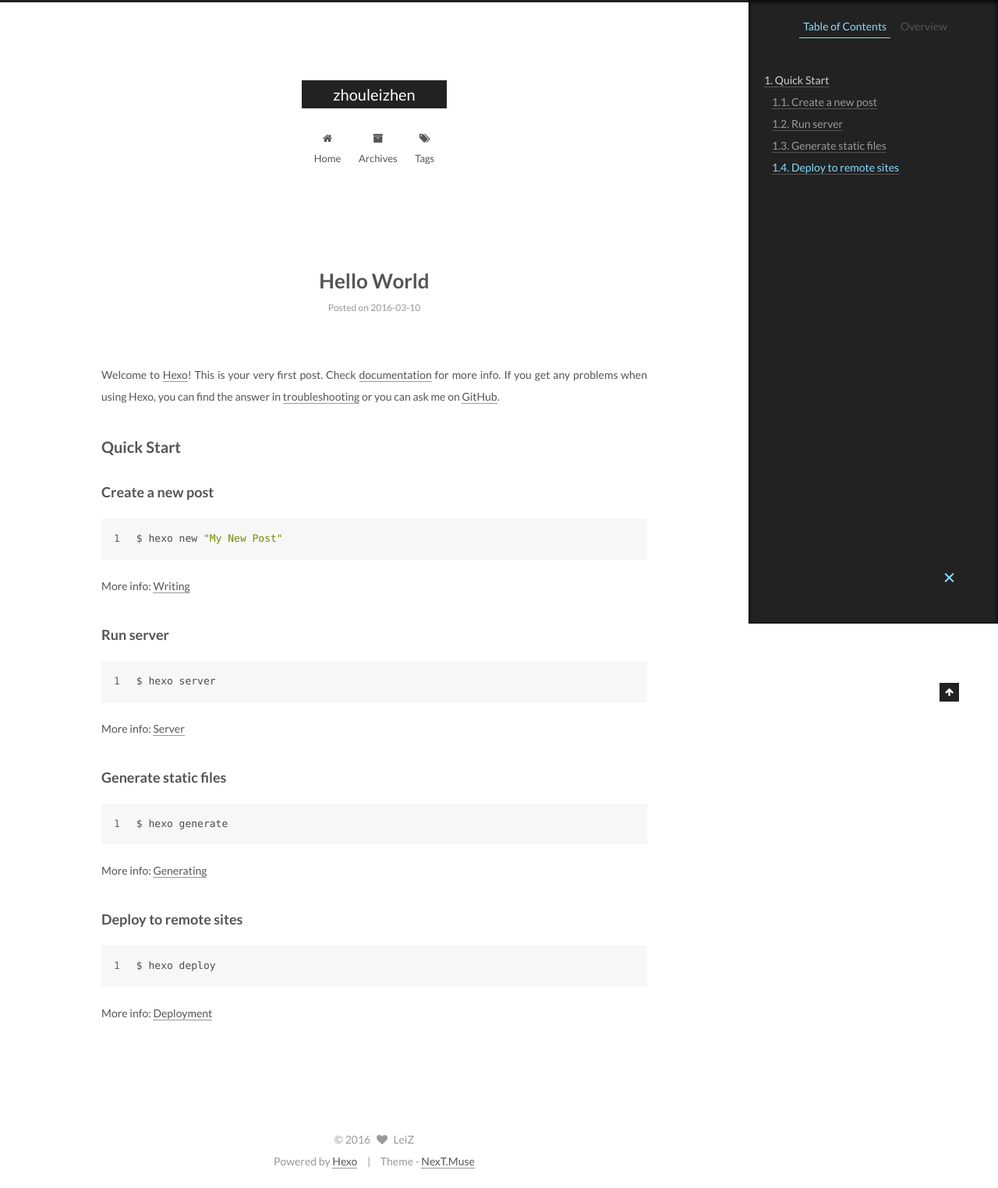
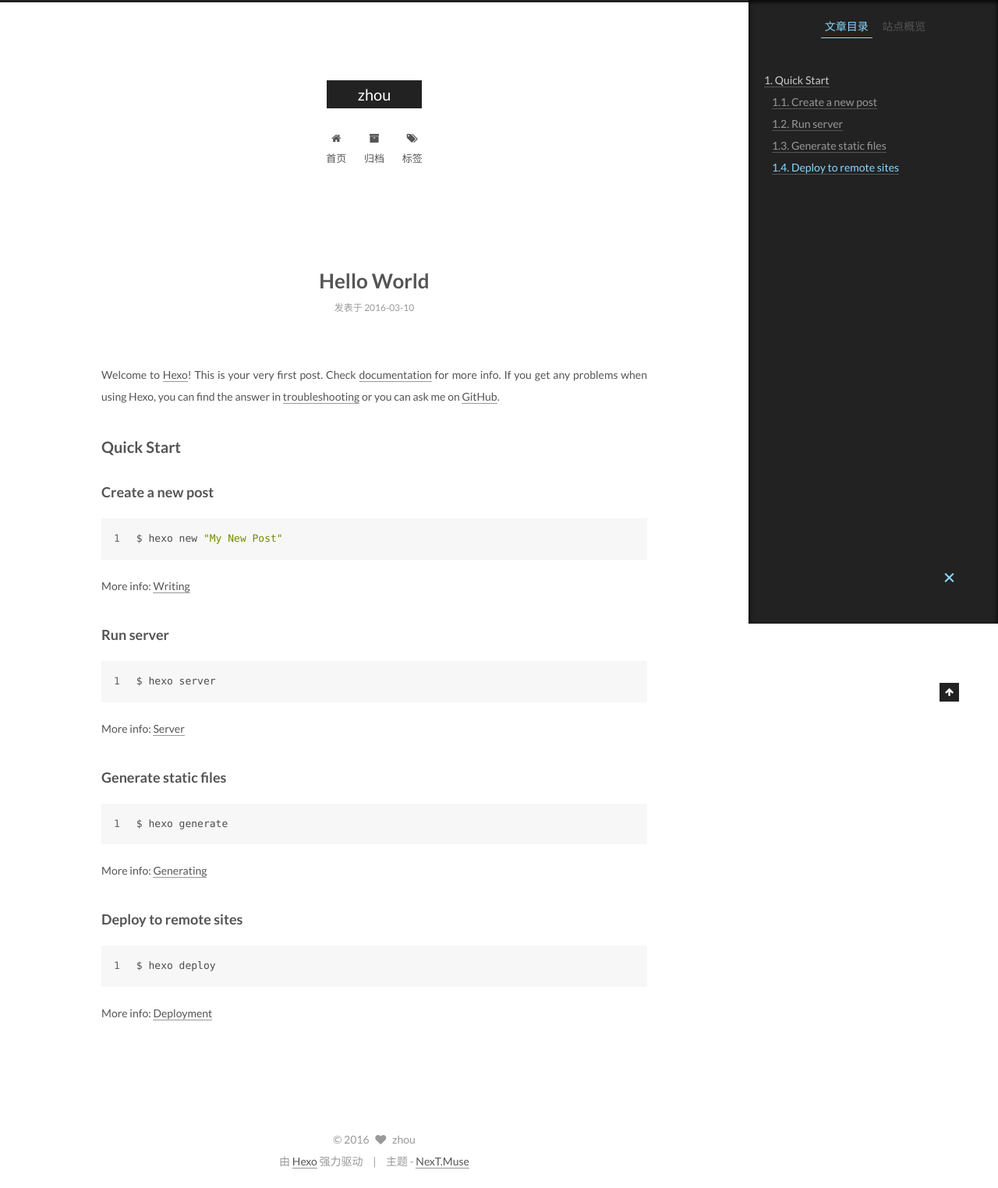
Before and after one commit to Proweizhou/Proweizhou.github.io, a plain HTML site: page 2016/03/10/hello-world/index.html in a window 1280 px wide. Shown: the whole page at 78% size. Drawn offline with Linux system fonts and the light colour scheme.

Commit message:
Site updated: 2016-03-17 21:40:39

```diff
--- a/2016/03/10/hello-world/index.html
+++ b/2016/03/10/hello-world/index.html
@@ -62,7 +62,7 @@ Quick">
 <meta property="og:type" content="article">
 <meta property="og:title" content="Hello World">
 <meta property="og:url" content="http://yoursite.com/2016/03/10/hello-world/index.html">
-<meta property="og:site_name" content="zhouleizhen">
+<meta property="og:site_name" content="zhou">
 <meta property="og:description" content="Welcome to Hexo! This is your very first post. Check documentation for more info. If you get any problems when using Hexo, you can find the answer in troubleshooting or you can ask me on GitHub.
 Quick">
 <meta property="og:updated_time" content="2016-03-10T14:03:16.351Z">
@@ -82,15 +82,15 @@ Quick">
     motion: true,
     duoshuo: {
       userId: 0,
-      author: 'Author'
+      author: '博主'
     }
   };
 </script>
 
-  <title> Hello World | zhouleizhen </title>
+  <title> Hello World | zhou </title>
 </head>
 
-<body itemscope itemtype="http://schema.org/WebPage" lang="">
+<body itemscope itemtype="http://schema.org/WebPage" lang="zh-Hans">
 
 
 
@@ -118,7 +118,7 @@ Quick">
   <div class="custom-logo-site-title">
     <a href="/"  class="brand" rel="start">
       <span class="logo-line-before"><i></i></span>
-      <span class="site-title">zhouleizhen</span>
+      <span class="site-title">zhou</span>
       <span class="logo-line-after"><i></i></span>
     </a>
   </div>
@@ -145,7 +145,7 @@ Quick">
 
               <i class="menu-item-icon fa fa-home fa-fw"></i> <br />
 
-            Home
+            首页
           </a>
         </li>
 
@@ -155,7 +155,7 @@ Quick">
 
               <i class="menu-item-icon fa fa-archive fa-fw"></i> <br />
 
-            Archives
+            归档
           </a>
         </li>
 
@@ -165,7 +165,7 @@ Quick">
 
               <i class="menu-item-icon fa fa-tags fa-fw"></i> <br />
 
-            Tags
+            标签
           </a>
         </li>
 
@@ -218,7 +218,7 @@ Quick">
             <span class="post-meta-item-icon">
               <i class="fa fa-calendar-o"></i>
             </span>
-            <span class="post-meta-item-text">Posted on</span>
+            <span class="post-meta-item-text">发表于</span>
             <time itemprop="dateCreated" datetime="2016-03-10T22:03:16+08:00" content="2016-03-10">
               2016-03-10
             </time>
@@ -313,10 +313,10 @@ Quick">
 
         <ul class="sidebar-nav motion-element">
           <li class="sidebar-nav-toc sidebar-nav-active" data-target="post-toc-wrap" >
-            Table of Contents
+            文章目录
           </li>
           <li class="sidebar-nav-overview" data-target="site-overview">
-            Overview
+            站点概览
           </li>
         </ul>
 
@@ -325,15 +325,15 @@ Quick">
         <div class="site-author motion-element" itemprop="author" itemscope itemtype="http://schema.org/Person">
           <img class="site-author-image" itemprop="image"
                src="/images/default_avatar.jpg"
-               alt="LeiZ" />
-          <p class="site-author-name" itemprop="name">LeiZ</p>
+               alt="zhou" />
+          <p class="site-author-name" itemprop="name">zhou</p>
           <p class="site-description motion-element" itemprop="description"></p>
         </div>
         <nav class="site-state motion-element">
           <div class="site-state-item site-state-posts">
             <a href="/archives">
               <span class="site-state-item-count">1</span>
-              <span class="site-state-item-name">posts</span>
+              <span class="site-state-item-name">日志</span>
             </a>
           </div>
 
@@ -395,15 +395,15 @@ Quick">
   <span class="with-love">
     <i class="fa fa-heart"></i>
   </span>
-  <span class="author" itemprop="copyrightHolder">LeiZ</span>
+  <span class="author" itemprop="copyrightHolder">zhou</span>
 </div>
 
 <div class="powered-by">
-  Powered by <a class="theme-link" href="http://hexo.io">Hexo</a>
+  由 <a class="theme-link" href="http://hexo.io">Hexo</a> 强力驱动
 </div>
 
 <div class="theme-info">
-  Theme -
+  主题 -
   <a class="theme-link" href="https://github.com/iissnan/hexo-theme-next">
     NexT.Muse
   </a>
--- a/css/main.css
+++ b/css/main.css
@@ -1512,7 +1512,7 @@ pre .javascript .function {
   width: 4px;
   height: 4px;
   border-radius: 50%;
-  background: #4265ff;
+  background: #ecdfec;
 }
 .links-of-blogroll {
   font-size: 13px;
```
Also changed, not shown: archives/2016/03/index.html (+17 -17 lines), archives/2016/index.html (+17 -17 lines), archives/index.html (+17 -17 lines), index.html (+17 -17 lines).
